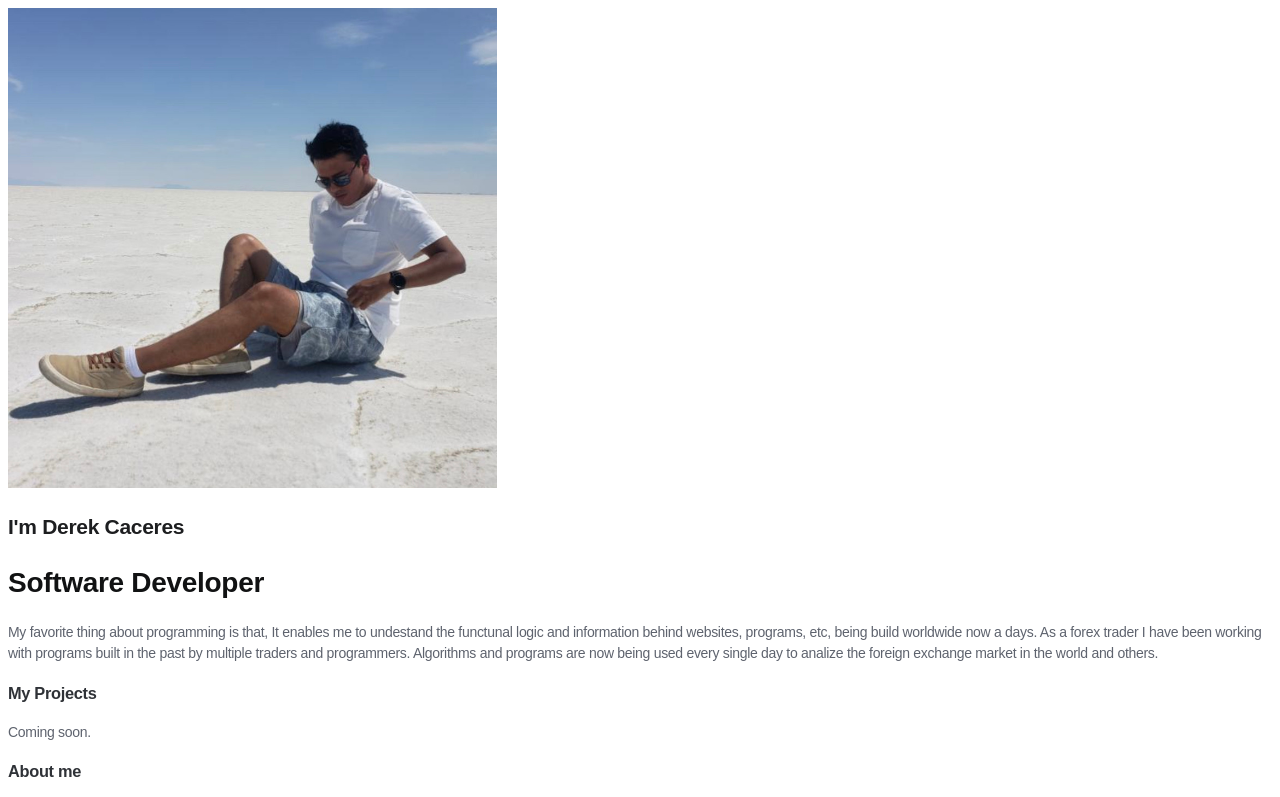
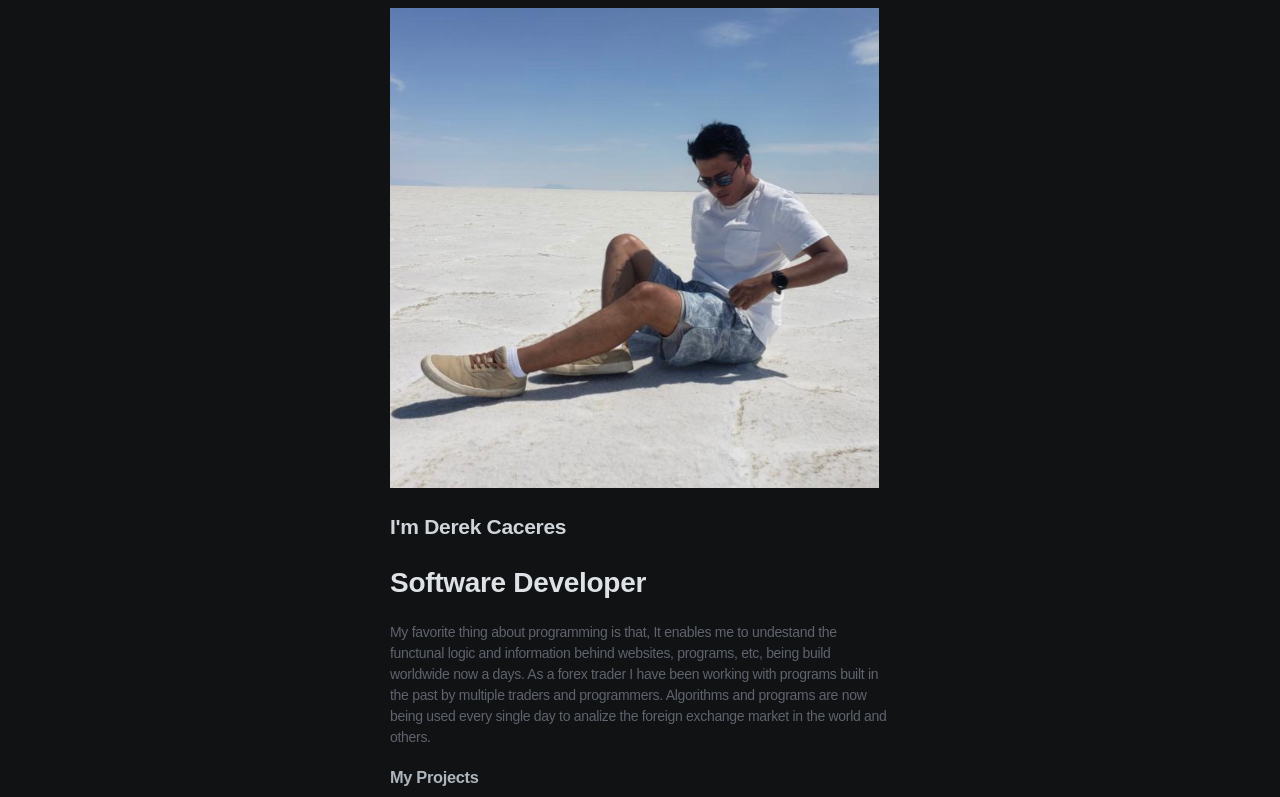
Before and after one commit to derek10911/my-portfolio, a plain HTML site: page index.html in a window 1280 px wide. Shown: the top 797 px of the page. Drawn offline with Linux system fonts and the light colour scheme.

Commit message:
css linked fixed

```diff
--- a/index.html
+++ b/index.html
@@ -5,11 +5,12 @@
 	<meta name="viewport" content="width=device-width">
 
   <link rel="stylesheet" href="style.css">
+  <link rel="stylesheet" href="./style2.css">
 
 	<title>Derek Portfolio</title>
   </head>
   <body>
-    <div>
+    <div class="content">
         <img alt="derek-profile" src="./EE4B20E0-F378-4A93-AD87-F78C065F8D8E_1_105_c.jpeg"
         <hr>
         <h2>I'm Derek Caceres</h2>
@@ -24,25 +25,6 @@
         <p class="p-color">Lorem ipsum dolor sit amet consectetur adipisicing elit. Corrupti ut saepe perspiciatis maxime et exercitationem rem omnis est, libero porro deleniti sed provident eius quis aperiam perferendis assumenda obcaecati non.</p>
 
         <h3><a href="./contact.html" id="S-color">Click here to contact me!</a></h3>
-
-
     </div>
-	<!--
-	  Directions:
-		1. Create a DIV element to contain the page content.
-		2. Inside your DIV, create an H1 tag that contains your name as the text.
-		3. Below your H1 tag, create an H2 tag that contains the content text, "Software Developer."
-		4. Below your H2 tag, create an HR tag, which will make a horizontal line.
-		5. Create a paragraph tag and put a sentence of your choice in it. (Suggestion: "My favorite thing about programming is _______.")
-
-        6. Create an H3 tag that says "My Projects."
-		7. Create a paragraph tag that says "Coming Soon."
-		8. Create an H3 tag that says "About Me."
-		9. Create a paragraph tag that contains the "lorem ipsum" text. HINT: You will need to do a search for this text...it is long! Alternatively, grab a sample from this site: https://generator.lorem-ipsum.info/
-
-		BONUS: Try one of the following ideas if you finish early.
-		  - Switch out your lorem ipsum for Hipster Ipsum (https://hipsum.co/).
-		  - Add another H3 that contains "Contact Me," a paragraph tag containing your email, and a paragraph tag containing your phone number (these can be fake!).
-	 -->
   </body>
 </html>
--- a/style.css
+++ b/style.css
@@ -6,6 +6,7 @@ body {
     letter-spacing: -0.3px;
     -webkit-text-size-adjust: 100%;
 }
+
 h1 {
     color: #111213;
 }
@@ -18,6 +19,10 @@ h3 {
 .p-color {
     color: #5e636e;
 }
+.content {
+    max-width: 500px;
+    margin: auto;
+}
 img {
     height: 480px;
 }
--- a/style-contact.css
+++ b/style2.css
@@ -6,9 +6,6 @@ body {
     color: #fff;
     letter-spacing: -0.3px;
     -webkit-text-size-adjust: 100%;
-}
-img{
-    size: 480px;
 }
 h1{
     color: #dee2e6;
@@ -22,6 +19,13 @@ h3{
 .p-color {
     color: #5e636e;
 }
+.content {
+    max-width: 500px;
+    margin: auto;
+}
+img{
+    size: 480px;
+}
 #S-color-contact{
     color: #5e636e;
 }
```
Also changed, not shown: contact.html (+9 -1 lines).
